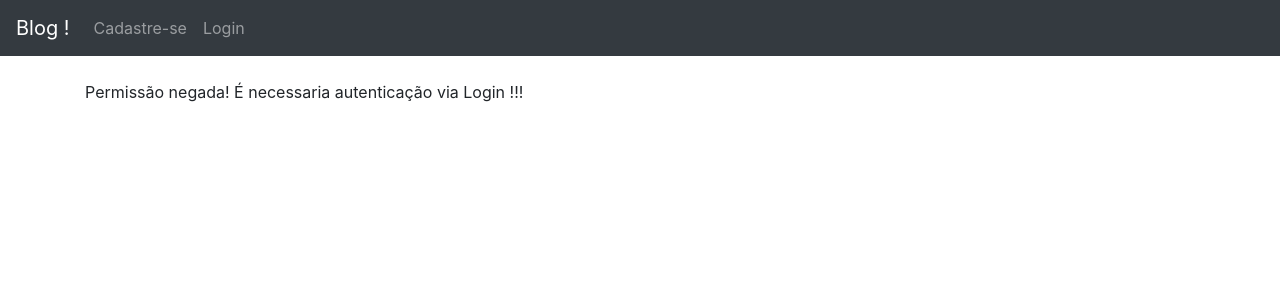
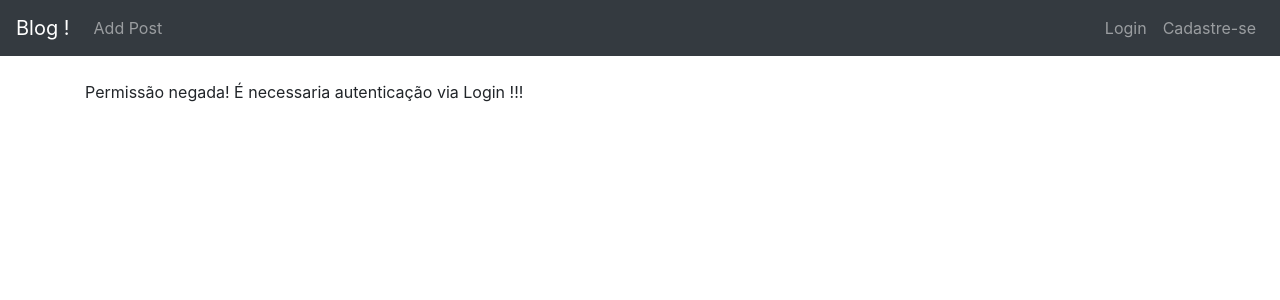
Before and after one commit to matbonani/Blog-django, a Django app: page /post/ in a window 1280 px wide. Shown: the top 300 px of the page. Run offline with Django 3.2, Linux system fonts and the light colour scheme; some libraries are stand-ins or nearby versions.

Commit message:
mudando a navbar

```diff
--- a/core/templates/base.html
+++ b/core/templates/base.html
@@ -20,35 +20,45 @@
   </button>
 
   <div class="collapse navbar-collapse" id="conteudoNavbarSuportado">
-    <ul class="navbar-nav mr-auto">
 
       {% if user.is_authenticated %}
+
+      <ul class="navbar-nav mr-auto">
         <li class="nav-item">
           <a class="nav-link" href="{% url 'add_post' %}">Add Post</a>
         </li>
+      </ul>
 
+      <ul class="navbar-nav ml-auto">
+        <li class="nav-item">
+          <a class="nav-link" href="{% url 'edit_profile' %}">Editar Perfil</a>
+        </li>
         <li class="nav-item">
           <a class="nav-link" href="{% url 'logout' %}">Logout</a>
         </li>
+      </ul>
+        {% else %}
 
+        <ul class="navbar-nav mr-auto">
         <li class="nav-item">
-          <a class="nav-link" href="{% url 'edit_profile' %}">Editar Perfil</a>
+          <a class="nav-link" href="{% url 'login' %}">Add Post</a>
         </li>
+      </ul>
 
-        {% else %}
+      <ul class="navbar-nav ml-auto">
+        <li class="nav-item">
+          <a class="nav-link" href="{% url 'login' %}">Login</a>
+        </li>
         <li class="nav-item">
           <a class="nav-link" href="{% url 'registro' %}">Cadastre-se</a>
         </li>
-
-        <li class="nav-item">
-          <a class="nav-link" href="{% url 'login' %}">Login</a>
-        </li>
+      </ul>
 
       {% endif %}
 
 
 
-    </ul>
+
   </div>
 </nav>
 
```
